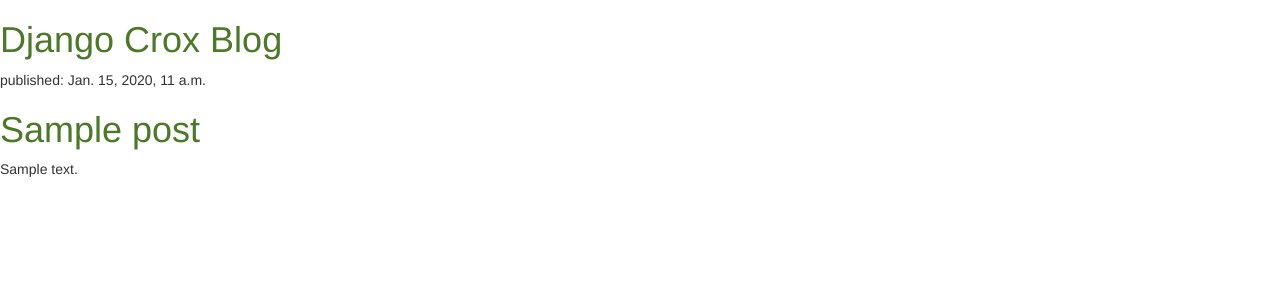
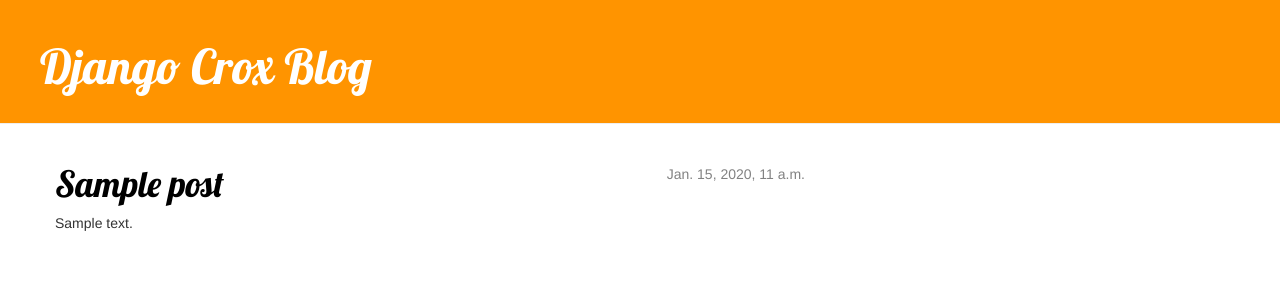
Before and after one commit to tkisgab/my_blog, a Django app: page / in a window 1280 px wide. Shown: the top 302 px of the page. Run offline with Django 3.2, Linux system fonts and the light colour scheme; tables that the repository leaves empty hold one stand-in row (values such as "Sample post"); some libraries are stand-ins or nearby versions.

Commit message:
Update css html

```diff
--- a/blog/static/css/blog.css
+++ b/blog/static/css/blog.css
@@ -1,3 +1,57 @@
-h1 a {
-    color: rgb(76, 120, 41);
+.page-header {
+    background-color: #ff9400;
+    margin-top: 0;
+    padding: 20px 20px 20px 40px;
 }
+
+.page-header h1,
+.page-header h1 a,
+.page-header h1 a:visited,
+.page-header h1 a:active {
+    color: #ffffff;
+    font-size: 36pt;
+    text-decoration: none;
+}
+
+.content {
+    margin-left: 40px;
+}
+
+h1,
+h2,
+h3,
+h4 {
+    font-family: 'Lobster', cursive;
+}
+
+.date {
+    float: right;
+    color: #828282;
+}
+
+.save {
+    float: right;
+}
+
+.post-form textarea,
+.post-form input {
+    width: 100%;
+}
+
+.top-menu,
+.top-menu:hover,
+.top-menu:visited {
+    color: #ffffff;
+    float: right;
+    font-size: 26pt;
+    margin-right: 20px;
+}
+
+.post {
+    margin-bottom: 70px;
+}
+
+.post h1 a,
+.post h1 a:visited {
+    color: #000000;
+}
--- a/blog/templates/blog/post_list.html
+++ b/blog/templates/blog/post_list.html
@@ -3,23 +3,31 @@
 
 <head>
     <title>Django Crox blog</title>
+    <link href="https://fonts.googleapis.com/css?family=Lobster&subset=latin,latin-ext" rel="stylesheet" type="text/css">
     <link rel="stylesheet" href="//maxcdn.bootstrapcdn.com/bootstrap/3.2.0/css/bootstrap.min.css">
     <link rel="stylesheet" href="//maxcdn.bootstrapcdn.com/bootstrap/3.2.0/css/bootstrap-theme.min.css">
     <link rel="stylesheet" href="{% static 'css/blog.css' %}">
 </head>
 
 <body>
-    <div>
+    <div class="page-header">
         <h1><a href="/">Django Crox Blog</a></h1>
     </div>
-
-    {% for post in posts %}
-    <div>
-        <p>published: {{ post.published_date }}</p>
-        <h1><a href="">{{ post.title }}</a></h1>
-        <p>{{ post.text|linebreaksbr }}</p>
+    <div class="content container">
+        <div class="row">
+            <div class="col-md-8">
+                {% for post in posts %}
+                <div class="post">
+                    <div class="date">
+                        {{ post.published_date }}
+                    </div>
+                    <h1><a href="">{{ post.title }}</a></h1>
+                    <p>{{ post.text|linebreaksbr }}</p>
+                </div>
+                {% endfor %}
+            </div>
+        </div>
     </div>
-    {% endfor %}
 </body>
 
 </html>
```
